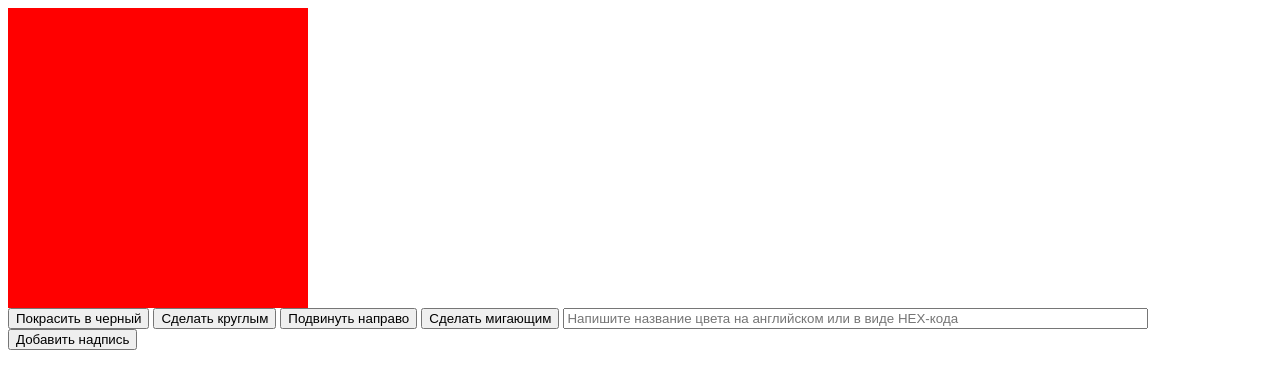
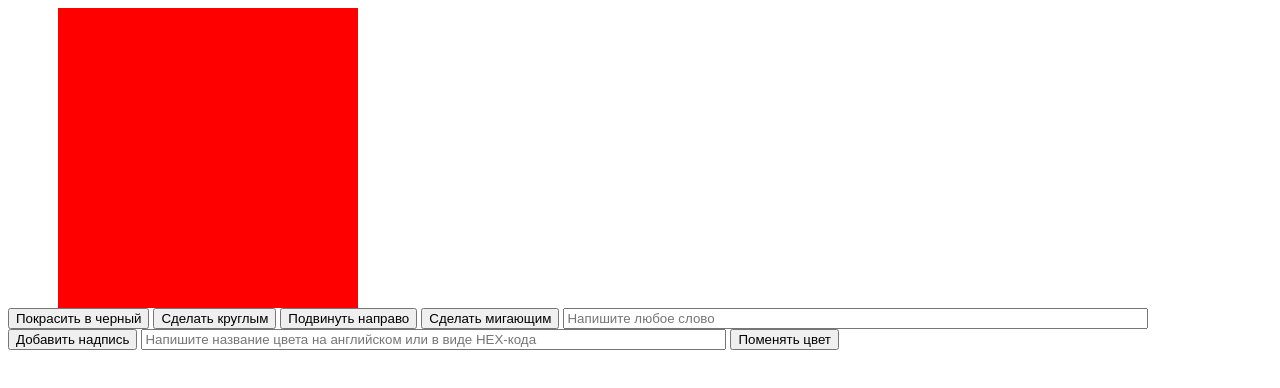
Before and after one commit to EvaLantsova/hse_js_basics__2020--20, a plain HTML site: page 05/05_03.html in a window 1280 px wide. Both pictures are taken after a click on the button "Подвинуть направо". Drawn offline with Linux system fonts and the light colour scheme.

Commit message:
fin with 05

```diff
--- a/05/05_03.html
+++ b/05/05_03.html
@@ -27,9 +27,15 @@
   <button onclick="makeCrazy()">
     Сделать мигающим
   </button>
-  <input type="text" placeholder="Напишите название цвета на английском или в виде HEX-кода" size="70">
+
+  <input id="labelInput" type="text" placeholder="Напишите любое слово" size="70">
   <button onclick="addText()">
     Добавить надпись
+  </button>
+
+  <input id="bgColorInput" type="text" placeholder="Напишите название цвета на английском или в виде HEX-кода" size="70">
+  <button onclick="changeBgColor()">
+    Поменять цвет
   </button>
 
   <script>
@@ -40,6 +46,21 @@
     function reset() {
       window.location.reload()
     }
+    function addText() {
+      let labelInput =
+        document.getElementById("labelInput")
+      box.innerText = labelInput.value
+      labelInput.value = ""
+    }
+    function changeBgColor() {
+      let bgColorInput =
+        document.querySelector("#bgColorInput")
+      box.style.backgroundColor = bgColorInput.value
+      bgColorInput.value = ""
+    }
+    function moveRight() {
+      box.style.transform = "translateX(50px)"
+    }
   </script>
 </body>
 </html>
```
